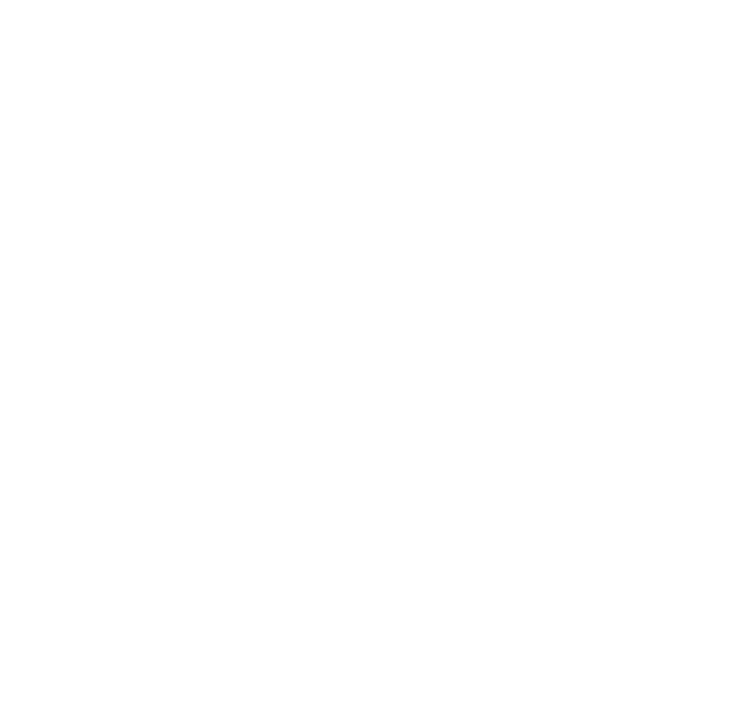
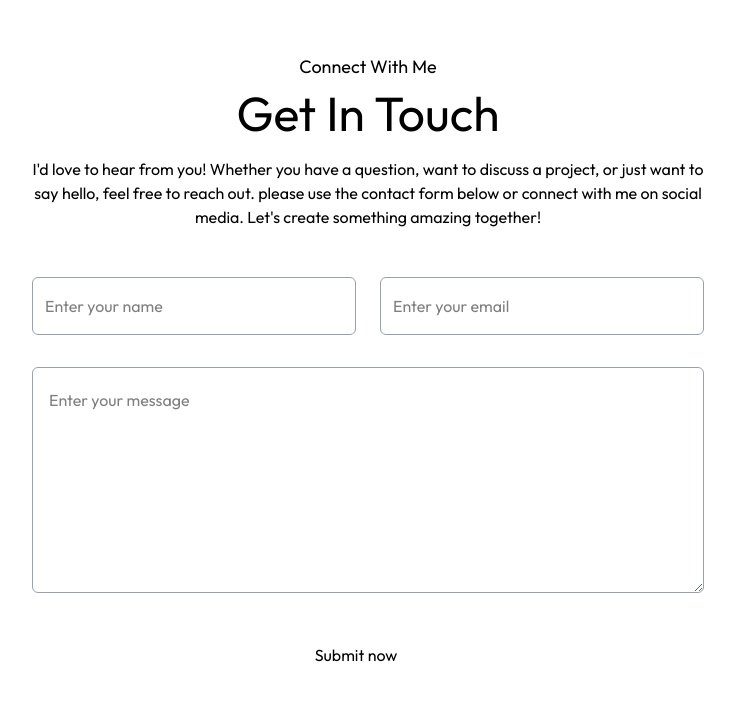
Before and after one commit to shylekhwani/portfolio, a Next.js app: page / in a window 1280 px wide. Shown: the part 3486-4187 px from the top of the page, without its empty margins (272-1007 px from the left). Before the commit the page ends 3499 px from the top, so only its background shows below. Built offline with nearby package versions, Linux system fonts and the light colour scheme; a web font is replaced by a local one.

Commit message:
Added contact me section

```diff
--- /dev/null
+++ b/src/app/_components/Contact.jsx
@@ -0,0 +1,36 @@
+import Image from 'next/image'
+import React from 'react'
+import { assets } from '../../../assets/assets'
+
+const Contact = () => {
+  return (
+    <div id='Contact' className='w-full px-6 sm:px-[8%] lg:px-[12%] py-10 scroll-mt-20 bg-[url("/footer-bg-color.png")] bg-no-repeat bg-[length:90%_auto] bg-center'>
+      <h4 className='text-center mb-2 text-base sm:text-lg font-Ovo'>Connect With Me</h4>
+      <h2 className='text-center text-3xl sm:text-4xl lg:text-5xl font-Ovo'>Get In Touch</h2>
+
+      <p className='text-center max-w-2xl mx-auto mt-4 sm:mt-5 mb-8 sm:mb-12 text-sm sm:text-base font-Ovo'>
+       I'd love to hear from you! Whether you have a question, want to discuss a project, or just want to say hello, feel free to reach out. please use the contact form below or connect with me on social media. Let's create something amazing together!
+      </p>
+
+      <form className='max-w-2xl mx-auto'>
+        <div className='grid grid-cols-1 sm:grid-cols-2 gap-6 mt-10 mb-8'>
+            <input type='text' placeholder='Enter your name' required className='p-3 outline-none border border-gray-400 rounded-md bg-white' />
+            <input type='email' placeholder='Enter your email' required className='p-3 outline-none border border-gray-400 rounded-md bg-white' />
+        </div>
+        <textarea rows={6} placeholder='Enter your message' required className='w-full p-4 outline-none border border-gray-400 rounded-md bg-white mb-6'></textarea>
+
+        <div className="flex justify-center">
+            <button
+            type='submit'
+            className='bg-black text-white flex items-center gap-2 py-3 px-8 rounded-full hover:opacity-90 transition-all duration-300'
+            >
+            Submit now
+            <Image src={assets.right_arrow_white} alt='arrow' className='w-4' />
+            </button>
+        </div>
+      </form>
+    </div>
+  )
+}
+
+export default Contact
--- a/src/app/_components/NavBar.jsx
+++ b/src/app/_components/NavBar.jsx
@@ -38,7 +38,7 @@
               <li><a className='font-Ovo' href='#about'>About Me</a></li>
               <li><a className='font-Ovo' href='#Services'>Services</a></li>
               <li><a className='font-Ovo' href='#work'>My Work</a></li>
-              <li><a className='font-Ovo' href='#Contact Me'>Contact Me</a></li>
+              <li><a className='font-Ovo' href='#Contact'>Contact Me</a></li>
           </ul>
 
         <div className='flex items-center gap-4'>
@@ -69,7 +69,7 @@
             <li><a className='font-Ovo'  onClick={closeMenu} href='#about'>About Me</a></li>
             <li><a className='font-Ovo'  onClick={closeMenu} href='#Services'>Services</a></li>
             <li><a className='font-Ovo'  onClick={closeMenu} href='#work'>My Work</a></li>
-            <li><a className='font-Ovo'  onClick={closeMenu} href='#Contact Me'>Contact Me</a></li>
+            <li><a className='font-Ovo'  onClick={closeMenu} href='#Contact'>Contact Me</a></li>
 
           </ul>
       </nav>
--- a/src/app/page.js
+++ b/src/app/page.js
@@ -3,6 +3,7 @@
 import About from "./_components/About";
 import Services from "./_components/Services";
 import Work from "./_components/Work";
+import Contact from "./_components/Contact";
 
 export default function Home() {
   return (
@@ -12,6 +13,7 @@
     <About/>
     <Services/>
     <Work/>
+    <Contact/>
     </>
   );
 }
```
